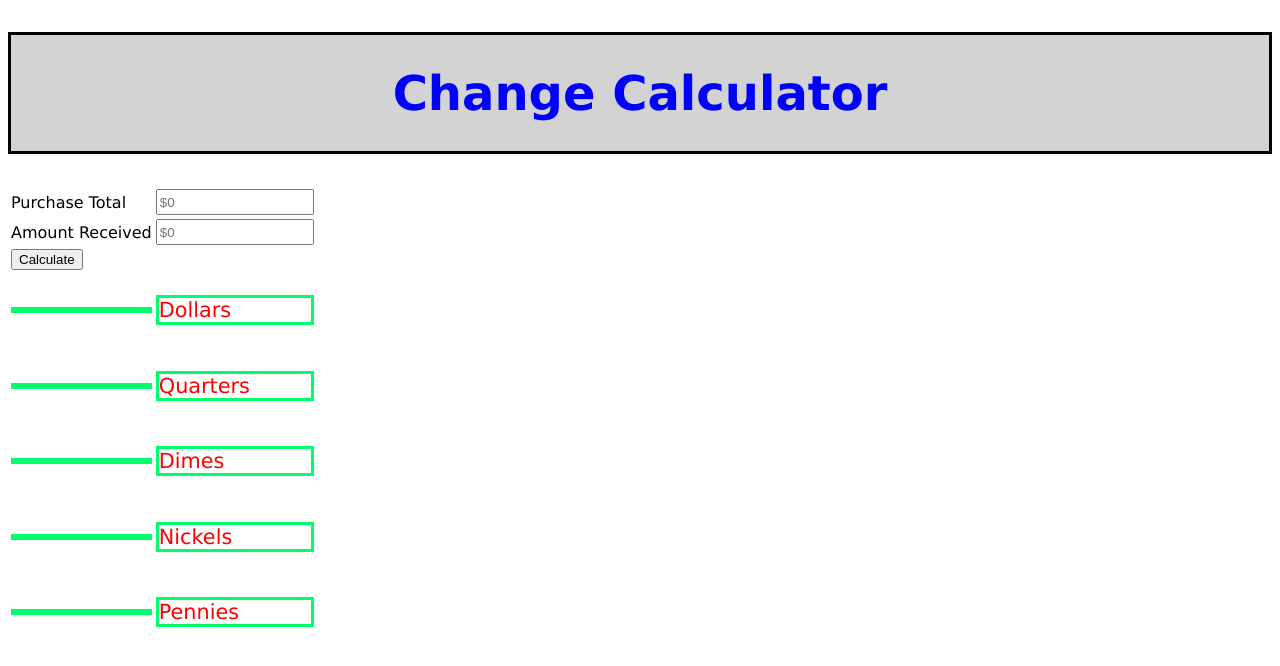
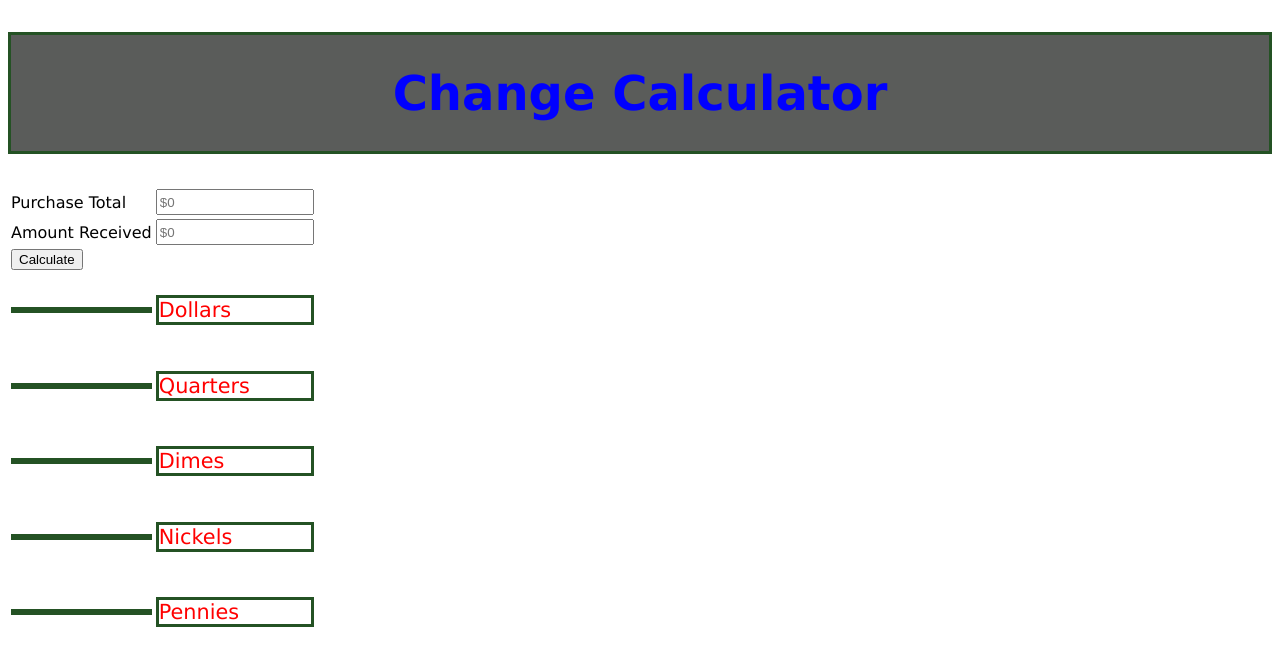
Before and after one commit to devwiltbank/startnow-web102-change-calculator, a website: page index.html in a window 1280 px wide. Drawn offline with Linux system fonts and the light colour scheme.

Commit message:
css background to gray green

```diff
--- a/styles.css
+++ b/styles.css
@@ -12,11 +12,11 @@ body {
 
 h1 {
     text-align: center;
-    background-color: lightgray;
+    background-color: rgb(90, 92, 90);
     color: blue;
     font-family: verdana;
     font-size: 300%;
-    border: 3px solid black;
+    border: 3px solid rgb(36, 82, 36);
     padding: 30px
 }
 
@@ -25,7 +25,7 @@ p {
     color: red;
     font-family: verdana;
     font-size: 130%;
-    border: 3px solid rgb(0, 255, 106);
+    border: 3px solid rgb(36, 82, 36);
     padding: 30px blue;
 }
 
```
